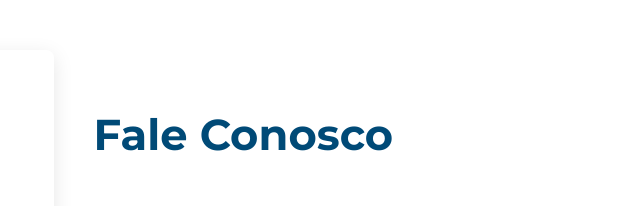
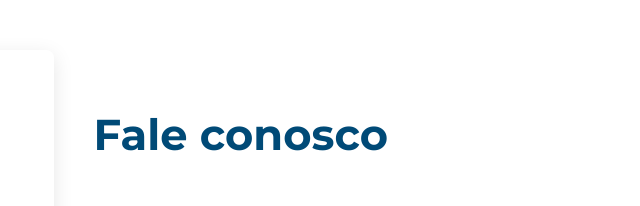
Before and after one commit to leonardodulci/Renalvida, a website: page public/index.html in a window 1280 px wide. Shown: the part 5531-5737 px from the top of the page, 640-1280 px from the left. Drawn offline with Linux system fonts and the light colour scheme; grey boxes are pictures that could not be loaded.

Commit message:
Update index.html

```diff
--- a/public/index.html
+++ b/public/index.html
@@ -396,7 +396,7 @@
         <section class="secao faq" id="faq">
             <div class="container">
                 <p class="faq__subtitulo-topo">FAQ</p>
-                <h2 class="titulo-secao">Principais Dúvidas</h2>
+                <h2 class="titulo-secao">Principais dúvidas</h2>
                 <p class="secao__descricao" style="text-align: justify;">
                     Sabemos que o cuidado com a saúde gera muitas perguntas. Nossa equipe está à
                     disposição para esclarecer qualquer dúvida que você possa ter sobre nossos
@@ -626,7 +626,7 @@
                 </div>
 
                 <div class="contato__info">
-                    <h2 class="titulo-secao titulo-secao--esquerda">Fale Conosco</h2>
+                    <h2 class="titulo-secao titulo-secao--esquerda">Fale conosco</h2>
                     <p>Entre em contato para agendar sua consulta ou tirar dúvidas. Nossa equipe está pronta para
                         atendê-lo com excelência.</p>
 
@@ -711,7 +711,7 @@
                 </div>
 
                 <div class="rodape__coluna rodape__coluna--contato-rapido">
-                    <h4 class="rodape__titulo-coluna">Fale Conosco</h4>
+                    <h4 class="rodape__titulo-coluna">Fale conosco</h4>
                     <ul class="rodape__lista-contato">
                         <li><span class="fas fa-phone-alt"></span> (61) 3797-6850</li>
                         <li><span class="fab fa-whatsapp"></span> <a href="https://wa.me/seunumerowhatsapp"
```
